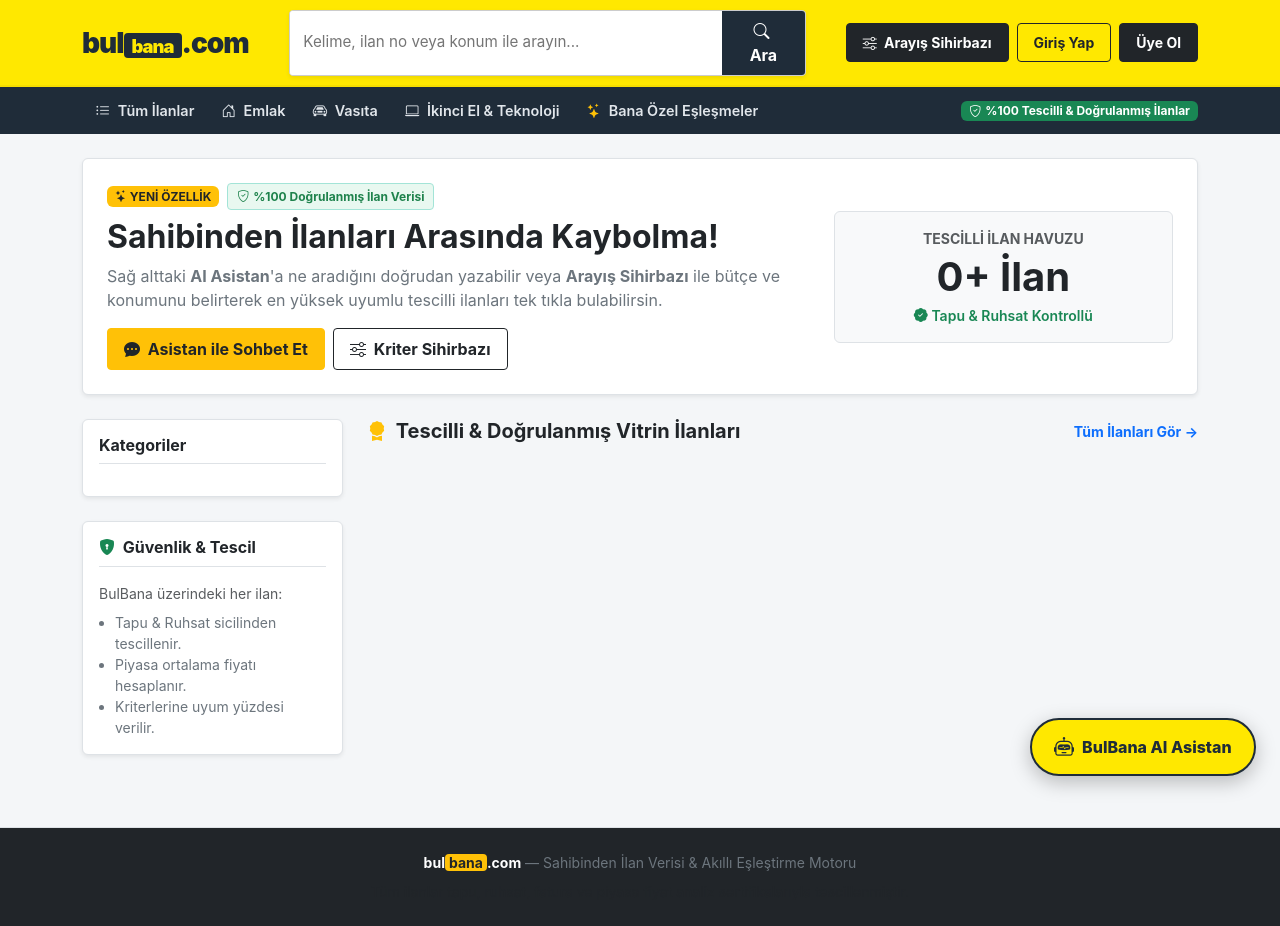
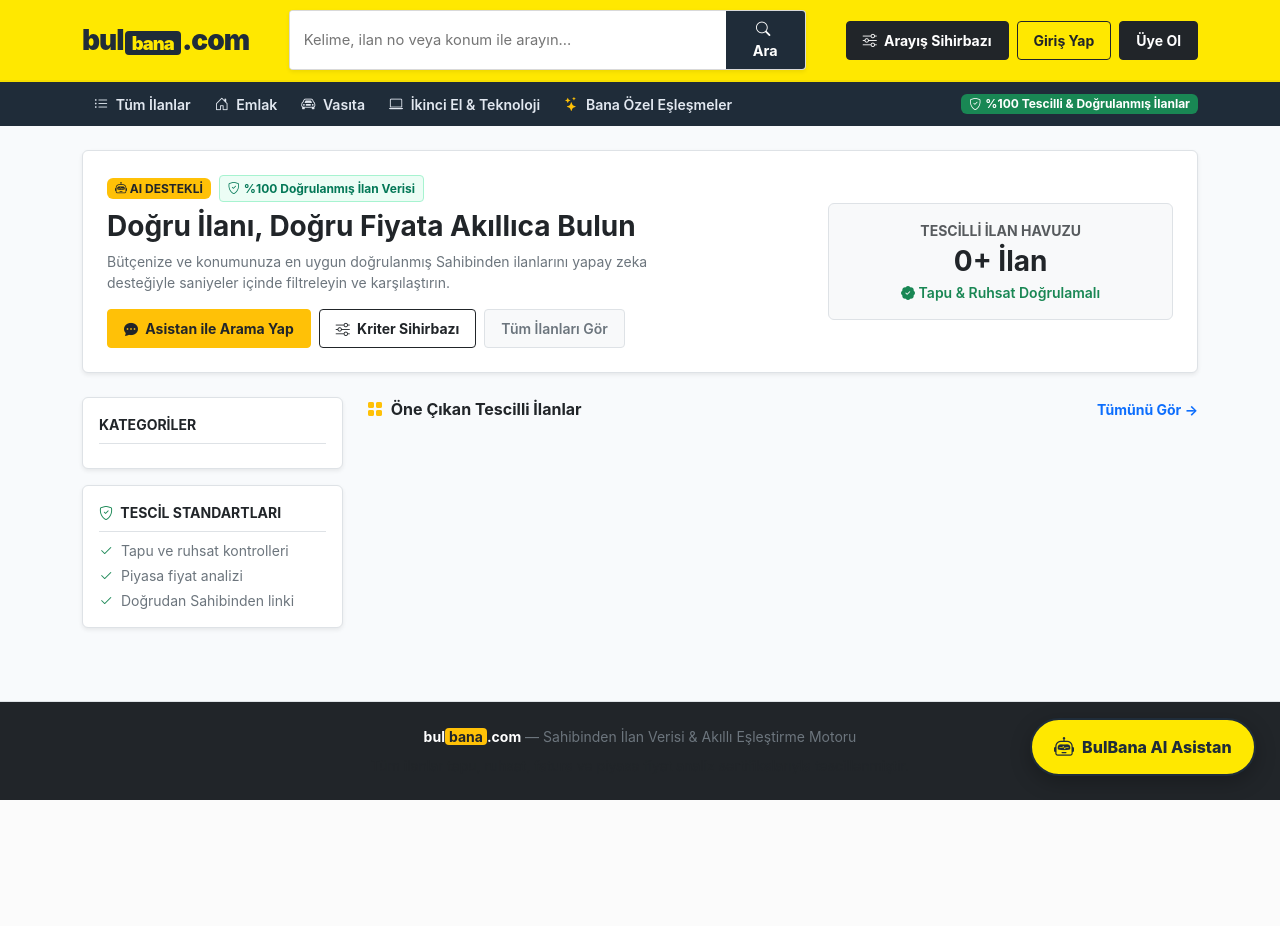
Before and after one commit to bisraunal/bulbana, a Django app: page / in a window 1280 px wide. After the commit the page ends 800 px from the top, so only its background shows below. Run offline with Django 5.2, Linux system fonts and the light colour scheme; data that the repository does not hold is empty.

Commit message:
UI: Streamlined, clean, and minimalist Sahibinden-style design

```diff
--- a/static/css/style.css
+++ b/static/css/style.css
@@ -1,29 +1,29 @@
 /* ==========================================================================
-   BulBana - Sahibinden Temalı Akıllı İlan & Doğrulama Platformu
+   BulBana - Sade, Net & Sahibinden Temalı Akıllı İlan Platformu
    ========================================================================== */
 
 :root {
   --sh-yellow: #FFE800;         /* İkonik Sahibinden Sarısı */
   --sh-yellow-dark: #F5DE00;
-  --sh-navy: #1F2C39;           /* Klasik Sahibinden Koyu Lacivert/Antrasit */
+  --sh-navy: #1F2C39;           /* Klasik Sahibinden Koyu Lacivert */
   --sh-navy-light: #2E3E4E;
-  --sh-blue: #0070BA;           /* Sahibinden Link & Buton Mavisi */
+  --sh-blue: #0070BA;           /* Link & Vurgu Mavisi */
   --sh-blue-hover: #005a96;
-  --sh-gray-bg: #F4F6F8;
+  --sh-bg: #F8FAFC;             /* Sade, Ferah Arka Plan */
   --sh-card-bg: #FFFFFF;
-  --sh-border: #E1E6EB;
-  --sh-text: #2B3E50;
-  --sh-text-muted: #748A9D;
-  --sh-green: #2ECC71;          /* Tescil / Güven Rozet Yeşili */
-  --sh-red: #E74C3C;
+  --sh-border: #E2E8F0;         /* Zarif, İnce Çerçeve */
+  --sh-text: #1E293B;           /* Net, Okunaklı Metin Rengi */
+  --sh-text-muted: #64748B;
+  --sh-green: #10B981;          /* Tescil / Güven Yeşili */
+  --sh-red: #EF4444;
   --radius-sm: 4px;
-  --radius-md: 8px;
-  --radius-lg: 12px;
+  --radius-md: 6px;
+  --radius-lg: 10px;
 }
 
 body {
   font-family: -apple-system, BlinkMacSystemFont, "Segoe UI", Roboto, "Helvetica Neue", Arial, sans-serif;
-  background-color: var(--sh-gray-bg);
+  background-color: var(--sh-bg);
   color: var(--sh-text);
   line-height: 1.5;
   min-height: 100vh;
@@ -32,11 +32,11 @@
 }
 
 /* ==========================================================================
-   Sahibinden Stili Header & Navbar
+   Sade & Net Header
    ========================================================================== */
 .sh-top-header {
   background-color: var(--sh-yellow);
-  padding: 0.6rem 0;
+  padding: 0.65rem 0;
   border-bottom: 2px solid var(--sh-yellow-dark);
 }
 
@@ -45,55 +45,23 @@
   font-weight: 900;
   color: var(--sh-navy) !important;
   text-decoration: none;
-  display: flex;
-  align-items: center;
-  gap: 0.45rem;
-  letter-spacing: -1px;
-}
-
-.sh-brand-badge {
   display: inline-flex;
   align-items: center;
-  justify-content: center;
-  background-color: var(--sh-yellow);
-  color: #1F2C39;
-  font-family: -apple-system, BlinkMacSystemFont, "Segoe UI", Roboto, "Arial Black", sans-serif;
-  font-weight: 900;
-  border-radius: 6px;
-  line-height: 1;
-  box-shadow: 0 1px 3px rgba(0,0,0,0.18);
-  border: 1.5px solid #1F2C39;
-}
-
-.sh-brand-badge.badge-sm {
-  width: 24px;
-  height: 24px;
-  font-size: 1rem;
-}
-
-.sh-brand-badge.badge-md {
-  width: 32px;
-  height: 32px;
-  font-size: 1.35rem;
-}
-
-.sh-brand-badge.badge-lg {
-  width: 40px;
-  height: 40px;
-  font-size: 1.75rem;
+  letter-spacing: -1px;
 }
 
 .sh-brand-logo .logo-badge {
   background: var(--sh-navy);
   color: var(--sh-yellow);
-  padding: 0.1rem 0.5rem;
+  padding: 0.05rem 0.45rem;
   border-radius: var(--radius-sm);
   font-size: 1.15rem;
+  margin: 0 1px;
 }
 
 .sh-search-bar {
   border-radius: var(--radius-sm);
-  border: 1px solid #ccc;
+  border: 1px solid rgba(0, 0, 0, 0.15);
   overflow: hidden;
   background: #fff;
   display: flex;
@@ -103,17 +71,18 @@
   border: none;
   outline: none;
   box-shadow: none;
-  font-size: 0.95rem;
-  padding: 0.5rem 0.85rem;
+  font-size: 0.92rem;
+  padding: 0.45rem 0.85rem;
 }
 
 .sh-search-bar button {
   background: var(--sh-navy);
   color: #fff;
   border: none;
-  padding: 0.5rem 1.25rem;
+  padding: 0.45rem 1.25rem;
   font-weight: 700;
-  transition: background 0.2s;
+  font-size: 0.9rem;
+  transition: background 0.15s;
 }
 
 .sh-search-bar button:hover {
@@ -122,14 +91,14 @@
 
 .sh-subnav {
   background-color: var(--sh-navy);
-  padding: 0.4rem 0;
+  padding: 0.35rem 0;
 }
 
 .sh-subnav .nav-link {
-  color: #E1E6EB !important;
-  font-size: 0.9rem;
+  color: #E2E8F0 !important;
+  font-size: 0.88rem;
   font-weight: 600;
-  padding: 0.4rem 0.85rem;
+  padding: 0.35rem 0.75rem;
   border-radius: var(--radius-sm);
 }
 
@@ -139,15 +108,15 @@
 }
 
 /* ==========================================================================
-   Doğruluk & Tescil Rozetleri (Verification)
+   Doğruluk & Tescil Rozetleri (Sade & Net)
    ========================================================================== */
 .sh-badge-verified {
-  background: #E8F8F0;
-  color: #1E824C;
-  border: 1px solid #A3E4D7;
+  background: #ECFDF5;
+  color: #047857;
+  border: 1px solid #A7F3D0;
   font-size: 0.75rem;
   font-weight: 700;
-  padding: 0.2rem 0.55rem;
+  padding: 0.2rem 0.5rem;
   border-radius: var(--radius-sm);
   display: inline-flex;
   align-items: center;
@@ -155,9 +124,17 @@
 }
 
 .sh-badge-price-diff {
-  background: #FEF9E7;
-  color: #B7950B;
-  border: 1px solid #F9E79F;
+  background: #FFFBEB;
+  color: #B45309;
+  border: 1px solid #FDE68A;
+  font-size: 0.75rem;
+  font-weight: 700;
+  padding: 0.2rem 0.5rem;
+  border-radius: var(--radius-sm);
+  display: inline-flex;
+  align-items: center;
+  gap: 0.25rem;
+}
   font-size: 0.75rem;
   font-weight: 700;
   padding: 0.2rem 0.55rem;
--- a/templates/listings/home.html
+++ b/templates/listings/home.html
@@ -1,51 +1,54 @@
 {% extends 'base.html' %}
 {% load static %}
 
-{% block title %}buldan.com — Sahibinden Akıllı İlan Öneri & Tescil Platformu{% endblock %}
+{% block title %}BulBana — Sahibinden Akıllı İlan & Doğruluk Platformu{% endblock %}
 
 {% block content %}
 <div class="container py-4">
 
-  <!-- Üst Tanıtım Banner'ı -->
+  <!-- 🌟 Sade & Net Hero Alanı -->
   <div class="bg-white border rounded-2 p-4 mb-4 shadow-sm">
-    <div class="row align-items-center g-4">
+    <div class="row align-items-center g-3">
       <div class="col-lg-8">
-        <div class="d-flex align-items-center gap-2 mb-2">
-          <span class="badge bg-warning text-dark fw-bold px-2 py-1"><i class="bi bi-stars"></i> YENİ ÖZELLİK</span>
+        <div class="d-inline-flex align-items-center gap-2 mb-2">
+          <span class="badge bg-warning text-dark fw-bold px-2 py-1"><i class="bi bi-robot"></i> AI DESTEKLİ</span>
           <span class="sh-badge-verified"><i class="bi bi-shield-check"></i> %100 Doğrulanmış İlan Verisi</span>
         </div>
-        <h2 class="fw-bold text-dark mb-2">Sahibinden İlanları Arasında Kaybolma!</h2>
-        <p class="text-secondary mb-3">
-          Sağ alttaki <strong>AI Asistan</strong>'a ne aradığını doğrudan yazabilir veya <strong>Arayış Sihirbazı</strong> ile bütçe ve konumunu belirterek en yüksek uyumlu tescilli ilanları tek tıkla bulabilirsin.
+        <h3 class="fw-bold text-dark mb-2">Doğru İlanı, Doğru Fiyata Akıllıca Bulun</h3>
+        <p class="text-secondary small mb-3" style="max-width: 600px;">
+          Bütçenize ve konumunuza en uygun doğrulanmış Sahibinden ilanlarını yapay zeka desteğiyle saniyeler içinde filtreleyin ve karşılaştırın.
         </p>
         <div class="d-flex flex-wrap gap-2">
-          <button class="btn btn-warning fw-bold px-3 py-2 rounded-1 text-dark" onclick="document.getElementById('chatbotToggleBtn').click();">
-            <i class="bi bi-chat-dots-fill me-1"></i> Asistan ile Sohbet Et
+          <button class="btn btn-warning btn-sm fw-bold px-3 py-2 rounded-1 text-dark" onclick="document.getElementById('chatbotToggleBtn').click();">
+            <i class="bi bi-chat-dots-fill me-1"></i> Asistan ile Arama Yap
           </button>
-          <a href="{% url 'create_preference' %}" class="btn btn-outline-dark fw-bold px-3 py-2 rounded-1">
+          <a href="{% url 'create_preference' %}" class="btn btn-outline-dark btn-sm fw-bold px-3 py-2 rounded-1">
             <i class="bi bi-sliders me-1"></i> Kriter Sihirbazı
+          </a>
+          <a href="{% url 'listing_list' %}" class="btn btn-light btn-sm fw-semibold px-3 py-2 rounded-1 border text-secondary">
+            Tüm İlanları Gör
           </a>
         </div>
       </div>
-      <div class="col-lg-4 text-center">
+      <div class="col-lg-4 text-center d-none d-lg-block">
         <div class="p-3 bg-light border rounded-2">
           <div class="text-muted small fw-bold text-uppercase">Tescilli İlan Havuzu</div>
-          <div class="display-6 fw-bold text-dark my-1">{{ total_verified_count }}+ İlan</div>
-          <div class="text-success small fw-semibold"><i class="bi bi-patch-check-fill"></i> Tapu & Ruhsat Kontrollü</div>
+          <div class="h3 fw-bold text-dark my-1">{{ total_verified_count }}+ İlan</div>
+          <div class="text-success small fw-semibold"><i class="bi bi-patch-check-fill"></i> Tapu & Ruhsat Doğrulamalı</div>
         </div>
       </div>
     </div>
   </div>
 
   <div class="row g-4">
-    <!-- Sol Kategori Menüsü (Sahibinden Stili) -->
+    <!-- Sol Kategori Menüsü (Sade & Net) -->
     <div class="col-lg-3 col-md-4">
-      <div class="bg-white border rounded-2 p-3 shadow-sm mb-4">
-        <h6 class="fw-bold text-dark border-bottom pb-2 mb-3">Kategoriler</h6>
-        <ul class="list-unstyled mb-0 d-flex flex-column gap-2 small">
+      <div class="bg-white border rounded-2 p-3 shadow-sm mb-3">
+        <div class="fw-bold text-dark border-bottom pb-2 mb-2 small text-uppercase">Kategoriler</div>
+        <ul class="list-unstyled mb-0 d-flex flex-column gap-1 small">
           {% for cat in categories %}
             <li>
-              <a href="{% url 'listing_list' %}?category={{ cat.slug }}" class="text-decoration-none text-dark d-flex justify-content-between align-items-center py-1">
+              <a href="{% url 'listing_list' %}?category={{ cat.slug }}" class="text-decoration-none text-dark d-flex justify-content-between align-items-center py-1 px-2 rounded-1 hover-bg-light">
                 <span><i class="bi {{ cat.icon }} text-warning me-2"></i>{{ cat.name }}</span>
                 <span class="badge bg-light text-muted border">{{ cat.listing_count }}</span>
               </a>
@@ -55,28 +58,27 @@
       </div>
 
       <div class="bg-white border rounded-2 p-3 shadow-sm">
-        <h6 class="fw-bold text-dark border-bottom pb-2 mb-3"><i class="bi bi-shield-lock-fill text-success me-1"></i> Güvenlik & Tescil</h6>
-        <p class="small text-muted mb-2">
-          BulBana üzerindeki her ilan:
-        </p>
-        <ul class="small text-secondary ps-3 mb-0">
-          <li>Tapu & Ruhsat sicilinden tescillenir.</li>
-          <li>Piyasa ortalama fiyatı hesaplanır.</li>
-          <li>Kriterlerine uyum yüzdesi verilir.</li>
+        <div class="fw-bold text-dark border-bottom pb-2 mb-2 small text-uppercase">
+          <i class="bi bi-shield-check text-success me-1"></i> Tescil Standartları
+        </div>
+        <ul class="list-unstyled small text-secondary d-flex flex-column gap-1 mb-0">
+          <li><i class="bi bi-check2 text-success me-1"></i> Tapu ve ruhsat kontrolleri</li>
+          <li><i class="bi bi-check2 text-success me-1"></i> Piyasa fiyat analizi</li>
+          <li><i class="bi bi-check2 text-success me-1"></i> Doğrudan Sahibinden linki</li>
         </ul>
       </div>
     </div>
 
-    <!-- Sağ İlan Vitrini (Sahibinden Stili) -->
+    <!-- Sağ İlan Vitrini -->
     <div class="col-lg-9 col-md-8">
 
       <!-- Vitrin Başlığı -->
       <div class="d-flex justify-content-between align-items-center mb-3">
-        <h5 class="fw-bold text-dark mb-0">
-          <i class="bi bi-award-fill text-warning me-1"></i> Tescilli & Doğrulanmış Vitrin İlanları
-        </h5>
+        <div class="fw-bold text-dark">
+          <i class="bi bi-grid-fill text-warning me-1"></i> Öne Çıkan Tescilli İlanlar
+        </div>
         <a href="{% url 'listing_list' %}" class="small text-primary text-decoration-none fw-bold">
-          Tüm İlanları Gör &rarr;
+          Tümünü Gör &rarr;
         </a>
       </div>
 
@@ -90,7 +92,7 @@
                   <i class="bi {% if item.id in favorite_ids %}bi-heart-fill text-danger{% else %}bi-heart{% endif %}"></i>
                 </button>
                 {% if item.image_url %}
-                  <img src="{{ item.image_url }}" alt="{{ item.title }}" class="sh-card-img">
+                  <img src="{{ item.image_url }}" alt="{{ item.title }}" class="sh-card-img" loading="lazy">
                 {% else %}
                   <div class="d-flex align-items-center justify-content-center h-100 bg-light text-muted">
                     <i class="bi bi-image fs-1"></i>
@@ -101,7 +103,7 @@
               <div class="p-3 d-flex flex-column flex-grow-1">
                 <div class="sh-card-price mb-1">{{ item.formatted_price }}</div>
                 <a href="{% url 'listing_detail' item.id %}" class="text-decoration-none text-dark">
-                  <div class="fw-bold small mb-2 text-truncate" title="{{ item.title }}">{{ item.title }}</div>
+                  <div class="fw-bold small mb-1 text-truncate" title="{{ item.title }}">{{ item.title }}</div>
                 </a>
 
                 <div class="text-muted small mb-2 d-flex align-items-center gap-1">
--- a/templates/listings/listing_detail.html
+++ b/templates/listings/listing_detail.html
@@ -1,7 +1,7 @@
 {% extends 'base.html' %}
 {% load static %}
 
-{% block title %}{{ listing.title }} — buldan.com{% endblock %}
+{% block title %}{{ listing.title }} — BulBana{% endblock %}
 
 {% block content %}
 <div class="container py-4">
```
Also changed, not shown: templates/listings/listing_list.html (+4 -4 lines).
